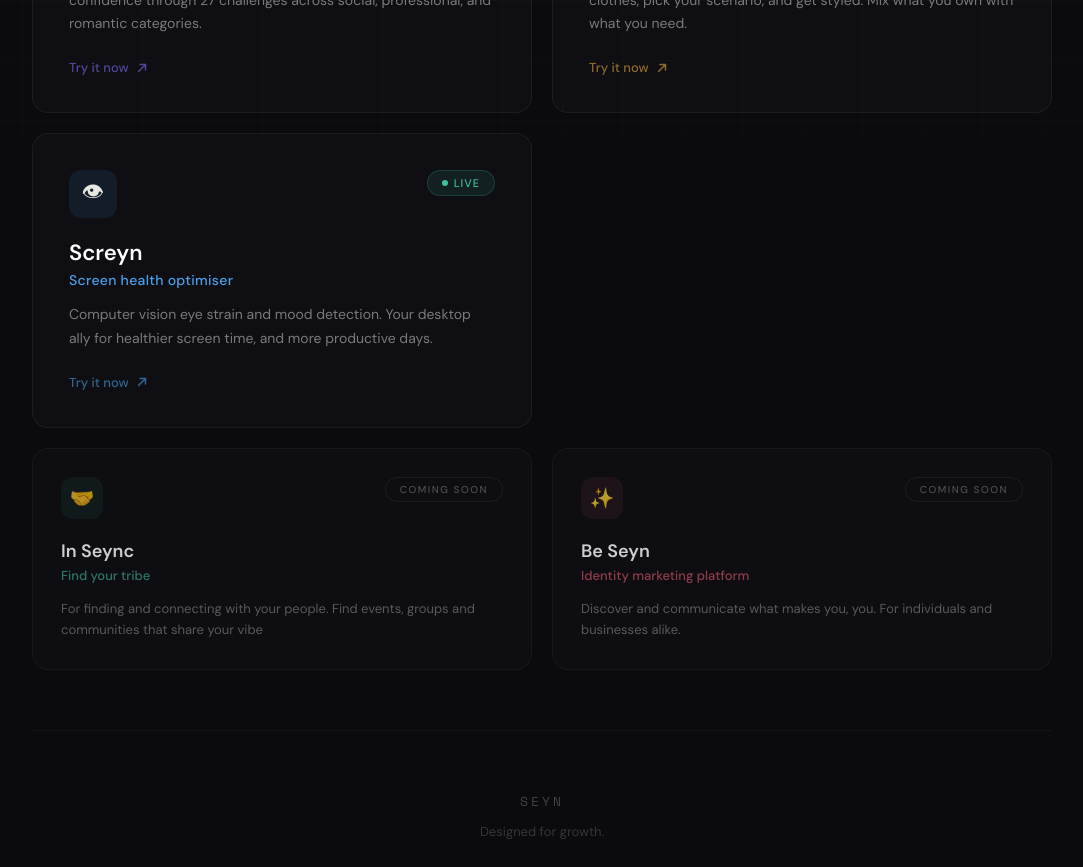
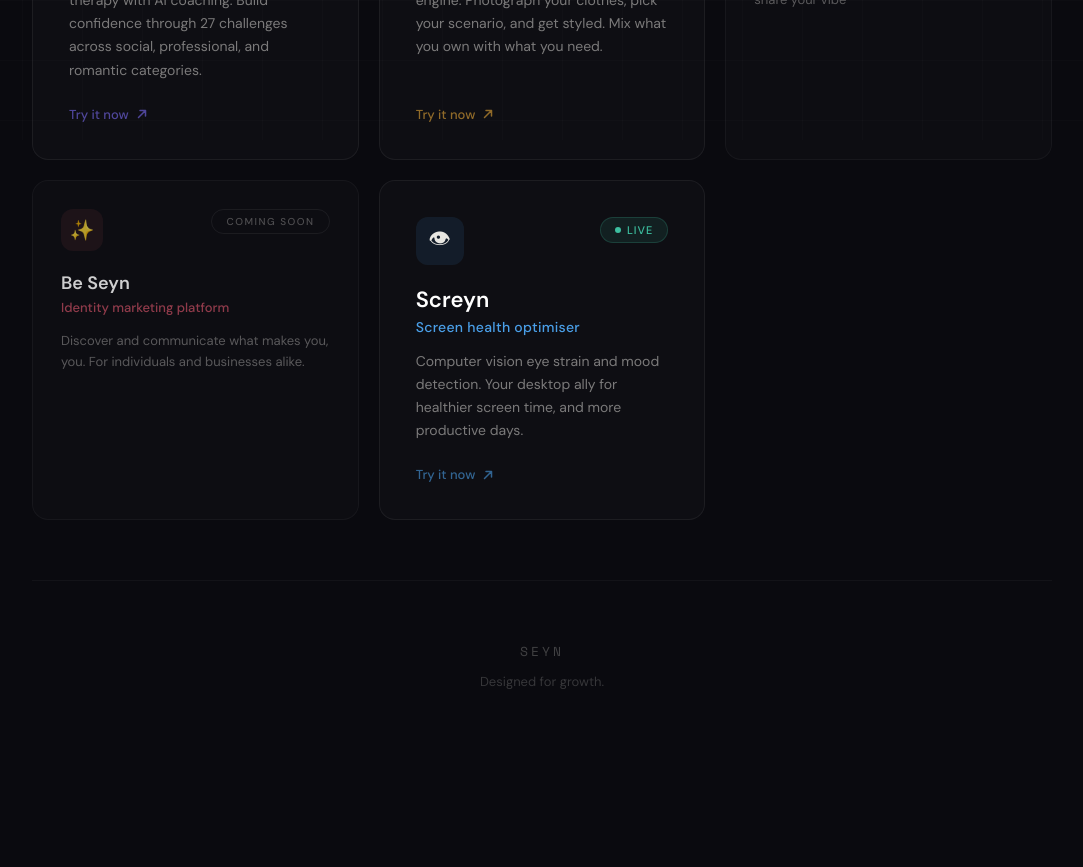
Before and after one commit to arjandhinsa/seyn, a React (Vite) app: page / in a window 1280 px wide. Shown: the part 660-1527 px from the top of the page, without its empty margins (98-1181 px from the left). After the commit the page ends 1390 px from the top, so only its background shows below. Built offline with nearby package versions, Linux system fonts and the light colour scheme.

Commit message:
unify product card sizes

```diff
--- a/src/App.css
+++ b/src/App.css
@@ -147,14 +147,7 @@
 
 .products { padding-bottom: 60px; }
 
-.products-live {
-  display: grid;
-  grid-template-columns: repeat(auto-fit, minmax(min(100%, 420px), 1fr));
-  gap: 20px;
-  margin-bottom: 20px;
-}
-
-.products-soon {
+.products-grid {
   display: grid;
   grid-template-columns: repeat(auto-fit, minmax(min(100%, 280px), 1fr));
   gap: 20px;
--- a/src/App.jsx
+++ b/src/App.jsx
@@ -191,18 +191,13 @@ export default function App() {
         </section>
 
         <section className="products">
-          <div className="products-live">
-            {liveProducts.map((p, i) => (
-              <ProductCard key={p.name} product={p} index={i} isLive />
-            ))}
-          </div>
-          <div className="products-soon">
-            {soonProducts.map((p, i) => (
+          <div className="products-grid">
+            {products.map((p, i) => (
               <ProductCard
                 key={p.name}
                 product={p}
-                index={i + liveProducts.length}
-                isLive={false}
+                index={i}
+                isLive={p.status === 'live'}
               />
             ))}
           </div>
```
